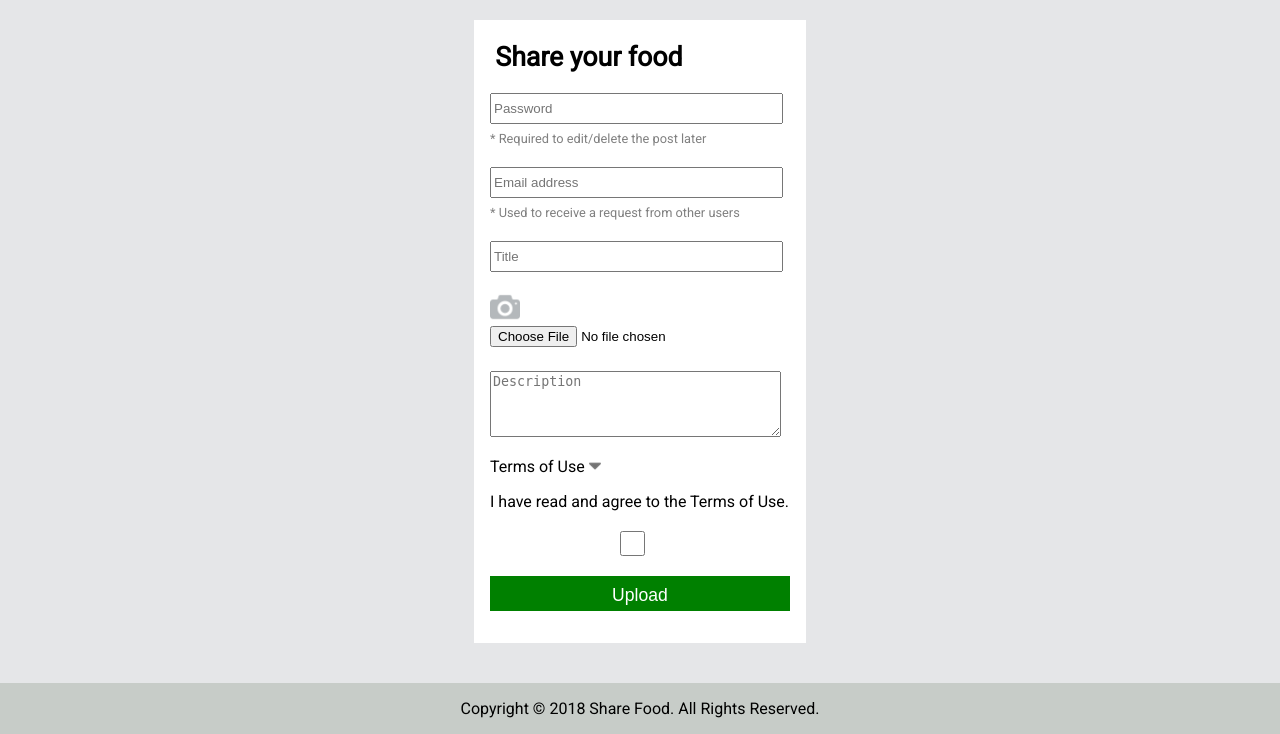
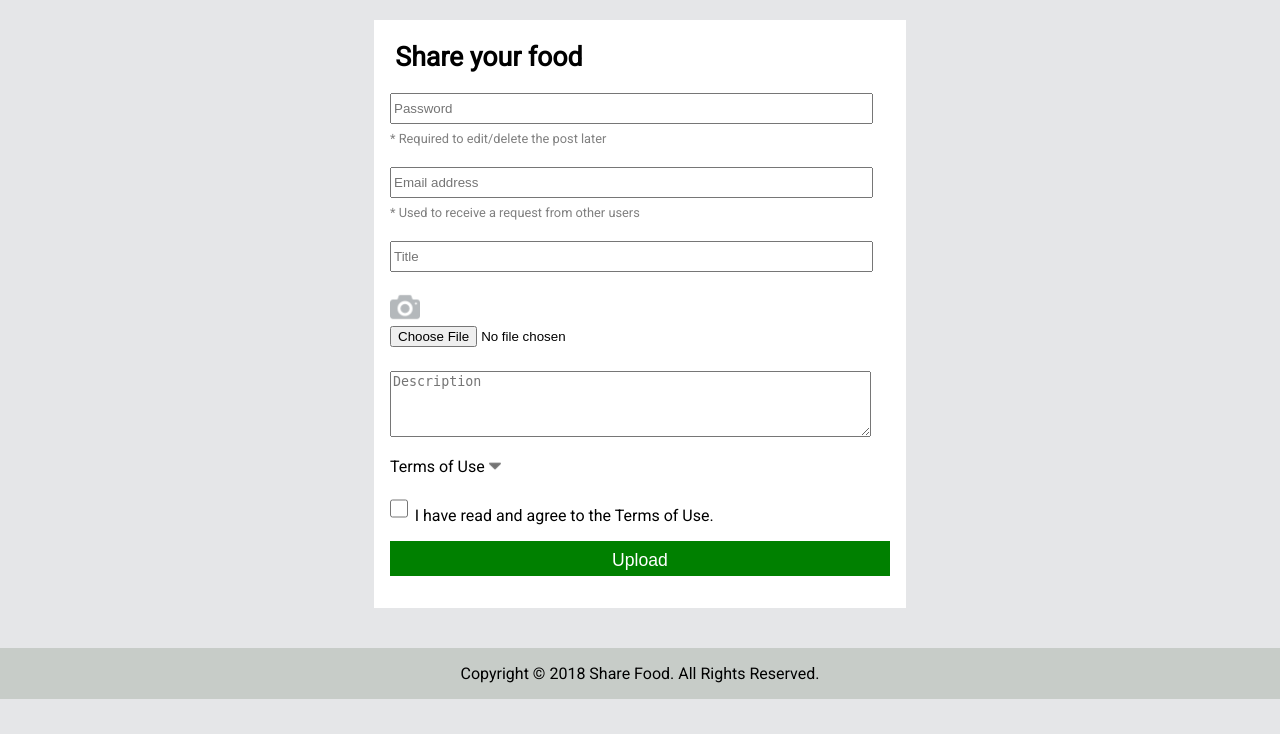
Before and after one commit to A01037479/2910-project, a PHP site: page /post.php in a window 1280 px wide. Shown: the part 144-878 px from the top of the page. After the commit the page ends 843 px from the top, so only its background shows below. Run offline with PHP 8.4, Linux system fonts and the light colour scheme; some web fonts are replaced.

Commit message:
CSS changed

```diff
--- a/Sharefood/post.php
+++ b/Sharefood/post.php
@@ -2,7 +2,7 @@
 require_once('view/top.php');
  ?>
 
-<div class = "list_item">
+<div class = "detail_item">
   <p class="list_title">Share your food</p>
   <form action="create_process.php?" name ="posting" onsubmit="return check_input()" method="post" enctype="multipart/form-data">
     <p><input type="password" name="password" placeholder="Password"><br><span class = "desc">* Required to edit/delete the post later</span></p>
@@ -24,8 +24,8 @@ require_once('view/top.php');
          <p>By uploading to this site, you, the user agree that the food item is not expired, nor has it been opened.
          This site was made under the pretense that a faithful and caring community (BCIT) exists.</p>
       </div>
-      <p>I have read and agree to the Terms of Use.</p>
-      <input type="checkbox" name="checkbox" value="check">
+      <p><input type="checkbox" name="checkbox" value="check" id="check_term">I have read and agree to the Terms of Use.</p>
+
       <p><input type="submit" name="submit" value="Upload" class="button" onclick="if(!this.form.checkbox.checked){alert('You must agree to the terms first.');return false}"></p>
     </div>
 
--- a/Sharefood/request.php
+++ b/Sharefood/request.php
@@ -10,7 +10,7 @@ $result = mysqli_query($conn, $sql);
 
 $row = mysqli_fetch_array($result);
 
-echo "<div class='list_item'><p class='list_title'>{$row['title']}</p>";
+echo "<div class='detail_item'><p class='list_title'>{$row['title']}</p>";
 echo "<img src=\"{$row['image']}\" class='detailImg'><br>";
 ?>
 
--- a/Sharefood/style/style.css
+++ b/Sharefood/style/style.css
@@ -148,12 +148,12 @@ footer p {
   box-sizing: border-box;
   overflow: hidden;
   transition: height 400ms linear;
-  max-width: 300px;
-  font-size: 0.9em;
+  max-width: 80%;
+  margin: 0 auto;
   color: #646666;
 }
 .toggleDiv p {
-  margin: 1em 0;
+  margin-bottom: 1em;
 }
 
 #toggle {
@@ -161,7 +161,7 @@ footer p {
 }
 
 #toggle:checked ~ .fieldsetContainer {
-    height: 150px;
+    height: 130px;
 }
 
 label .arrow-dn { display: inline-block; }
@@ -169,6 +169,11 @@ label .arrow-up { display: none; }
 
 #toggle:checked ~ label .arrow-dn { display: none; }
 #toggle:checked ~ label .arrow-up { display: inline-block; }
+
+#check_term {
+  width: 18px;
+  margin-right: 0.5em;
+}
 
 
 /*********************************************/
@@ -260,3 +265,9 @@ label .arrow-up { display: none; }
     height: 60px;
   }
 }
+
+@media screen and (max-width: 400px){
+  #toggle:checked ~ .fieldsetContainer {
+      height: 190px;
+  }
+}
```
Also changed, not shown: Sharefood/uploads/18-04-30-am-03-43-15peanutbutter.jpg (added).
